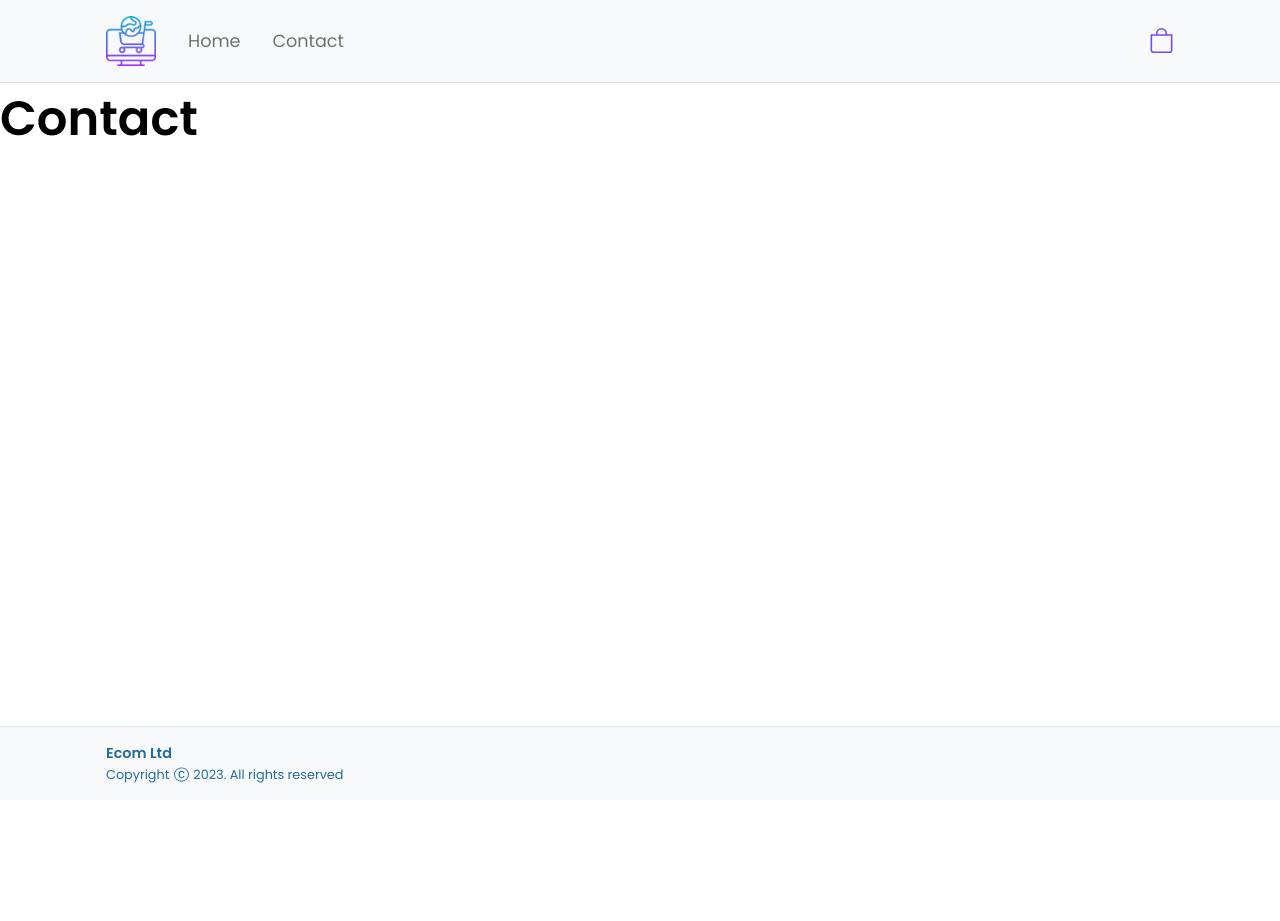
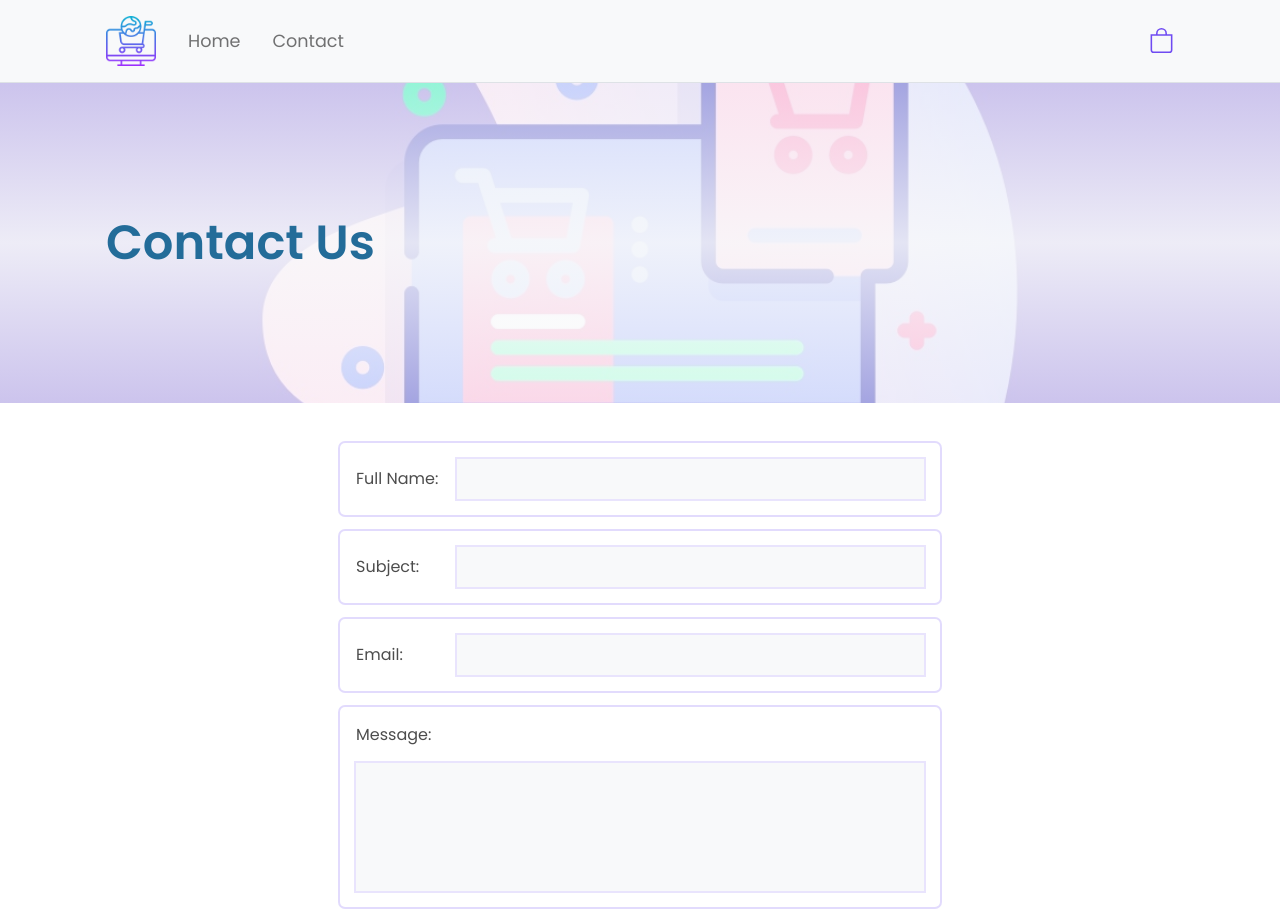
Before and after one commit to olee2/ecom, a React (Create React App) app: page /contact in a window 1280 px wide. Shown: the top 921 px of the page. Before the commit the page ends 800 px from the top, so only its background shows below. Built offline with nearby package versions, Linux system fonts and the light colour scheme.

Commit message:
Adding contact form

```diff
--- a/package.json
+++ b/package.json
@@ -12,6 +12,7 @@
     "@types/react-dom": "^18.0.11",
     "react": "^18.2.0",
     "react-dom": "^18.2.0",
+    "react-hook-form": "^7.43.5",
     "react-router-dom": "^6.8.1",
     "react-scripts": "5.0.1",
     "sass": "^1.58.3",
--- a/src/components/layout/layout.scss
+++ b/src/components/layout/layout.scss
@@ -6,4 +6,6 @@
 
 main {
   flex: 1;
+  display: flex;
+  flex-direction: column;
 }
--- a/src/components/search/search.scss
+++ b/src/components/search/search.scss
@@ -13,6 +13,7 @@
 
 .search-label {
   color: $text-color;
+  font-size: 1.2rem;
 }
 
 .search {
@@ -24,6 +25,7 @@
   max-width: 100%;
   border-radius: 5px;
   box-shadow: #6f4bf226 0px 0px 0px 1px;
+  transition: 0.2s;
   &:focus {
     outline: none;
     box-shadow: #6f4bf233 0px 0px 0px 2px;
--- a/src/pages/contact/contact.scss
+++ b/src/pages/contact/contact.scss
@@ -0,0 +1,82 @@
+@import "../../styles/variables";
+
+.contact-banner {
+  background-image: linear-gradient(
+      rgba(248, 249, 250, 0.6),
+      rgba(248, 249, 250, 0.9),
+      rgba(248, 249, 250, 0.6)
+    ),
+    url("../../assets/hero.jpg");
+  background-position: center;
+  background-size: cover;
+  height: 20rem;
+  color: $blue;
+  display: flex;
+  flex-direction: column;
+  justify-content: center;
+}
+
+.contact-form {
+  display: flex;
+  padding: 1.5rem 0;
+  color: $text-color;
+  flex: 1;
+  justify-content: center;
+  flex-direction: column;
+  align-items: center;
+  gap: 1rem;
+  width: 100%;
+  max-width: 600px;
+  margin: 0 auto;
+
+  h1 {
+    margin-bottom: 3rem;
+    align-self: flex-start;
+  }
+
+  label {
+    display: flex;
+    align-items: center;
+    padding: 1rem;
+    box-shadow: #6e4af233 0px 0px 0px 2px;
+    flex-wrap: wrap;
+    gap: 1rem;
+    width: 100%;
+    border-radius: 5px;
+
+    span {
+      width: 85px;
+    }
+
+    input,
+    textarea {
+      flex: 1;
+      border: none;
+      transition: 0.2s;
+      background-color: $bg-light;
+      padding: 0.5rem;
+      box-shadow: #6f4bf226 0px 0px 0px 2px;
+
+      &:focus {
+        outline: none;
+        box-shadow: #6f4bf226 0px 0px 0px 4px;
+      }
+    }
+  }
+
+  .btn {
+    align-self: flex-end;
+    min-width: 6rem;
+  }
+
+  .textarea-label {
+    min-height: 200px;
+    flex-direction: column;
+    flex: 1;
+    align-items: unset;
+
+    textarea {
+      resize: none;
+    }
+  }
+}
--- a/src/pages/contact/index.tsx
+++ b/src/pages/contact/index.tsx
@@ -1,9 +1,91 @@
 import React from "react";
+import "./contact.scss";
+import { useForm } from "react-hook-form";
+
+interface IFormInput {
+  fullName: string;
+  subject: string;
+  email: string;
+  textField: string;
+}
 
 function Contact() {
+  const { register, handleSubmit } = useForm<IFormInput>();
+
+  const fullName = register("fullName", { required: true, minLength: 3 });
+  const subject = register("subject", { required: true, minLength: 3 });
+  const email = register("email", { required: true });
+  const textField = register("textField", { required: true, minLength: 3 });
+
+  const onSubmit = handleSubmit((data) => console.log(data));
+
   return (
     <main>
-      <h1>Contact</h1>
+      <div className="contact-banner">
+        <div className="inner-container">
+          {" "}
+          <h1>Contact Us</h1>
+        </div>
+      </div>
+      <div className="inner-container">
+        {" "}
+        <form className="contact-form" onSubmit={onSubmit}>
+          <label htmlFor="fullName">
+            <span>Full Name:</span>
+            <input
+              type="text"
+              id="fullName"
+              onChange={fullName.onChange}
+              onBlur={fullName.onBlur}
+              ref={fullName.ref}
+              name={fullName.name}
+              required
+              minLength={3}
+            />
+          </label>
+          <label htmlFor="subject">
+            <span>Subject:</span>
+            <input
+              type="text"
+              id="subject"
+              onChange={subject.onChange}
+              onBlur={subject.onBlur}
+              ref={subject.ref}
+              name={subject.name}
+              required
+              minLength={3}
+            />
+          </label>
+          <label htmlFor="email">
+            <span>Email:</span>
+            <input
+              type="email"
+              id="email"
+              onChange={email.onChange}
+              onBlur={email.onBlur}
+              ref={email.ref}
+              name={email.name}
+              required
+            />
+          </label>
+          <label className="textarea-label" htmlFor="message">
+            <span>Message:</span>
+            <textarea
+              id="message"
+              onChange={textField.onChange}
+              onBlur={textField.onBlur}
+              ref={textField.ref}
+              name={textField.name}
+              minLength={3}
+              required
+            />
+          </label>
+
+          <button className="btn" type="submit">
+            Submit
+          </button>
+        </form>
+      </div>{" "}
     </main>
   );
 }
--- a/src/pages/home/index.tsx
+++ b/src/pages/home/index.tsx
@@ -37,7 +37,7 @@ function Home() {
     }
 
     if (query.length) {
-      match = allItems.filter((p: any) => searchAlgo(p, query));
+      match = allItems.filter((p) => searchAlgo(p, query));
       if (match.length) {
         setNotFound(false);
         setProducts(match);
--- a/src/styles/styles.scss
+++ b/src/styles/styles.scss
@@ -14,14 +14,18 @@ body {
 .inner-container {
   max-width: 1100px;
   padding: 1rem;
+  justify-content: center;
   margin-inline: auto;
   display: flex;
+  flex-direction: column;
   width: 100%;
+  flex: 1;
 }
 
 h1 {
   font-size: 3rem;
   font-weight: 600;
+  color: $blue;
 }
 
 p {
```
Also changed, not shown: 1 other file (tests, documents, lock files or other folders).
